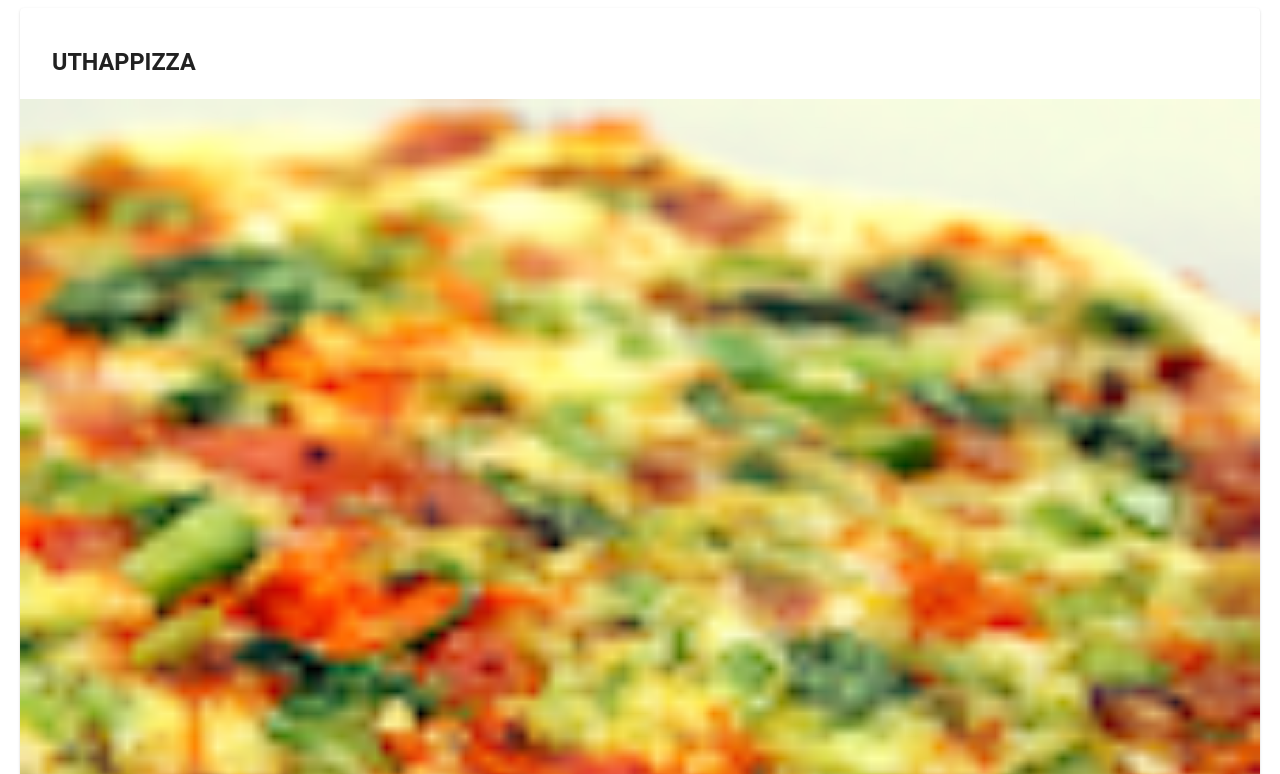
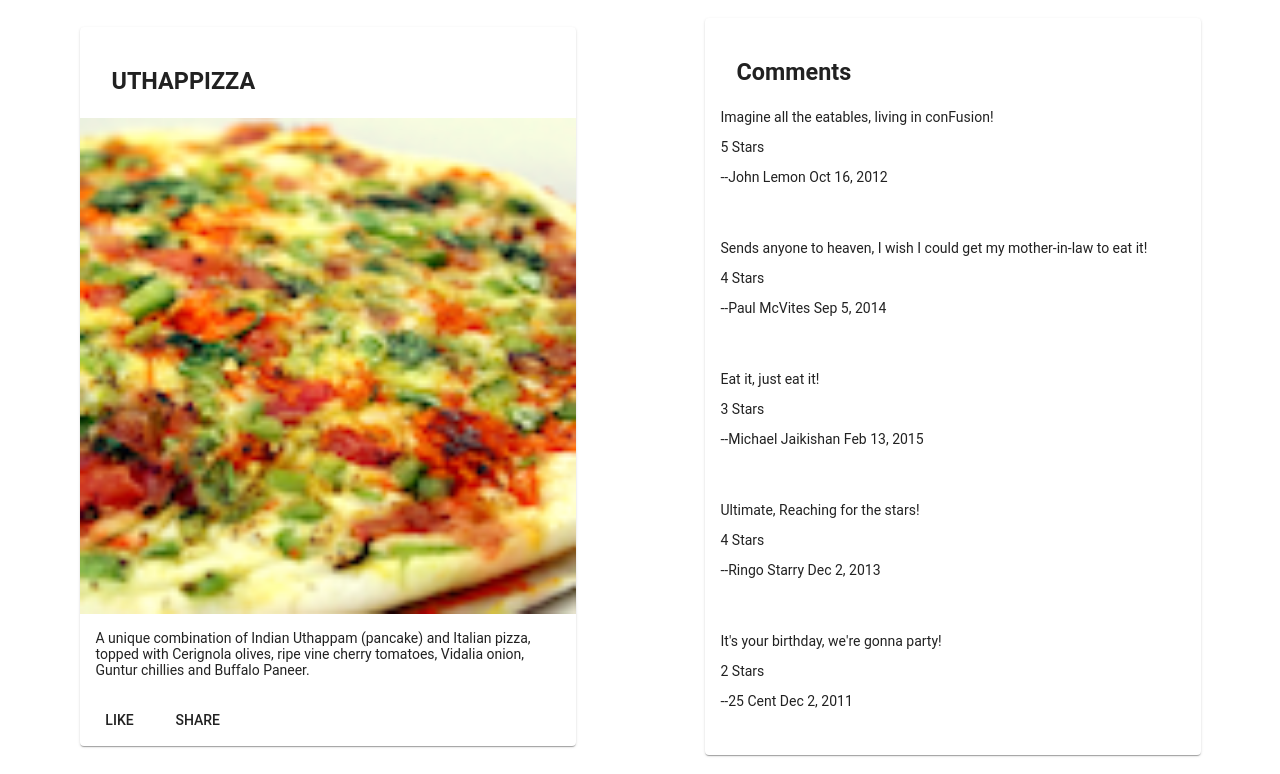
Before and after one commit to shriyakabra97/Angular, an Angular app: page / in a window 1280 px wide. Shown: the part 566-1340 px from the top of the page. Built offline with nearby package versions, Linux system fonts and the light colour scheme.

Commit message:
Assignment-1 done

```diff
--- a/src/app/app.component.html
+++ b/src/app/app.component.html
@@ -1,2 +1,3 @@
 <mat-toolbar color="primary"> <span>Ristorante Con Fusion</span> </mat-toolbar>
 <app-menu></app-menu>
+<app-dishdetail></app-dishdetail>
--- a/src/app/app.module.ts
+++ b/src/app/app.module.ts
@@ -11,10 +11,12 @@ import { from } from 'rxjs';
 import { MatGridListModule } from '@angular/material/grid-list';
 import { MatCardModule } from '@angular/material/card';
 import { MatButtonModule } from '@angular/material/button';
+import { DishdetailComponent } from './dishdetail/dishdetail.component';
 @NgModule({
   declarations: [
     AppComponent,
-    MenuComponent
+    MenuComponent,
+    DishdetailComponent
   ],
   imports: [
     BrowserModule,
--- /dev/null
+++ b/src/app/dishdetail/dishdetail.component.html
@@ -0,0 +1,44 @@
+<div class="container"
+    fxLayout="row"
+    fxLayout.sm="column"
+    fxLayout.xs="column"
+    fxLayoutAlign.gt-md="space-around center"
+    fxLayoutGap="10px"
+    fxLayoutGap.xs="0">
+
+
+   <div fxFlex="40" *ngIf="dish">
+    <mat-card>
+      <mat-card-header>
+        <mat-card-title>
+          <h3>{{ dish.name | uppercase }}</h3>
+        </mat-card-title>
+      </mat-card-header>
+      <img mat-card-image src={{dish.image}} alt="{{dish.name}}" >
+      <mat-card-content>
+        <p>{{dish.description}}</p>
+      </mat-card-content>
+      <mat-card-actions>
+        <button mat-button>LIKE</button>
+        <button mat-button>SHARE</button>
+      </mat-card-actions>
+    </mat-card>
+  </div>
+
+  <div fxFlex="40" *ngIf="dish">
+    <mat-card>
+      <mat-card-header>
+        <mat-card-title>
+          <h3>Comments</h3>
+        </mat-card-title>
+      </mat-card-header>
+      <mat-card-content class = "comments-card" *ngFor = "let comment of dish.comments">
+        <p> {{ comment.comment}}</p>
+        <p>{{ comment.rating }} Stars</p>
+        <p> --{{comment.author}} {{comment.date | date}}</p>
+        <br>
+      </mat-card-content>
+    </mat-card>
+  </div>
+
+</div>
--- /dev/null
+++ b/src/app/dishdetail/dishdetail.component.scss
@@ -0,0 +1,3 @@
+.comments-card{
+    margin-bottom: 25px;
+}
--- /dev/null
+++ b/src/app/dishdetail/dishdetail.component.ts
@@ -0,0 +1,58 @@
+import { Component, OnInit } from '@angular/core';
+
+const DISH = {
+  id: '0',
+  name: 'Uthappizza',
+  image: '/assets/images/uthappizza.png',
+  category: 'mains',
+  featured: true,
+  label: 'Hot',
+  price: '4.99',
+  // tslint:disable-next-line:max-line-length
+  description: 'A unique combination of Indian Uthappam (pancake) and Italian pizza, topped with Cerignola olives, ripe vine cherry tomatoes, Vidalia onion, Guntur chillies and Buffalo Paneer.',
+  comments: [
+       {
+           rating: 5,
+           comment: 'Imagine all the eatables, living in conFusion!',
+           author: 'John Lemon',
+           date: '2012-10-16T17:57:28.556094Z'
+       },
+       {
+           rating: 4,
+           comment: 'Sends anyone to heaven, I wish I could get my mother-in-law to eat it!',
+           author: 'Paul McVites',
+           date: '2014-09-05T17:57:28.556094Z'
+       },
+       {
+           rating: 3,
+           comment: 'Eat it, just eat it!',
+           author: 'Michael Jaikishan',
+           date: '2015-02-13T17:57:28.556094Z'
+       },
+       {
+           rating: 4,
+           comment: 'Ultimate, Reaching for the stars!',
+           author: 'Ringo Starry',
+           date: '2013-12-02T17:57:28.556094Z'
+       },
+       {
+           rating: 2,
+           comment: 'It\'s your birthday, we\'re gonna party!',
+           author: '25 Cent',
+           date: '2011-12-02T17:57:28.556094Z'
+       }
+   ]
+};
+@Component({
+  selector: 'app-dishdetail',
+  templateUrl: './dishdetail.component.html',
+  styleUrls: ['./dishdetail.component.scss']
+})
+export class DishdetailComponent implements OnInit {
+  dish = DISH;
+  constructor() { }
+
+  ngOnInit() {
+  }
+
+}
--- a/src/app/menu/menu.component.html
+++ b/src/app/menu/menu.component.html
@@ -19,7 +19,7 @@
     </mat-grid-list>
   </div>
 
-  <div fxFlex *ngIf="selectedDish">
+  <!-- <div fxFlex *ngIf="selectedDish">
     <mat-card>
       <mat-card-header>
         <mat-card-title>
@@ -35,7 +35,8 @@
         <button mat-button>SHARE</button>
       </mat-card-actions>
     </mat-card>
-  </div>
+  </div> -->
+
   <!-- <mat-list fxFlex>
     <mat-list-item *ngFor="let dish of dishes">
       <img matListAvatar src={{dish.image}} alt={{dish.name}}>
```
Also changed, not shown: 1 other file (tests, documents, lock files or other folders).
